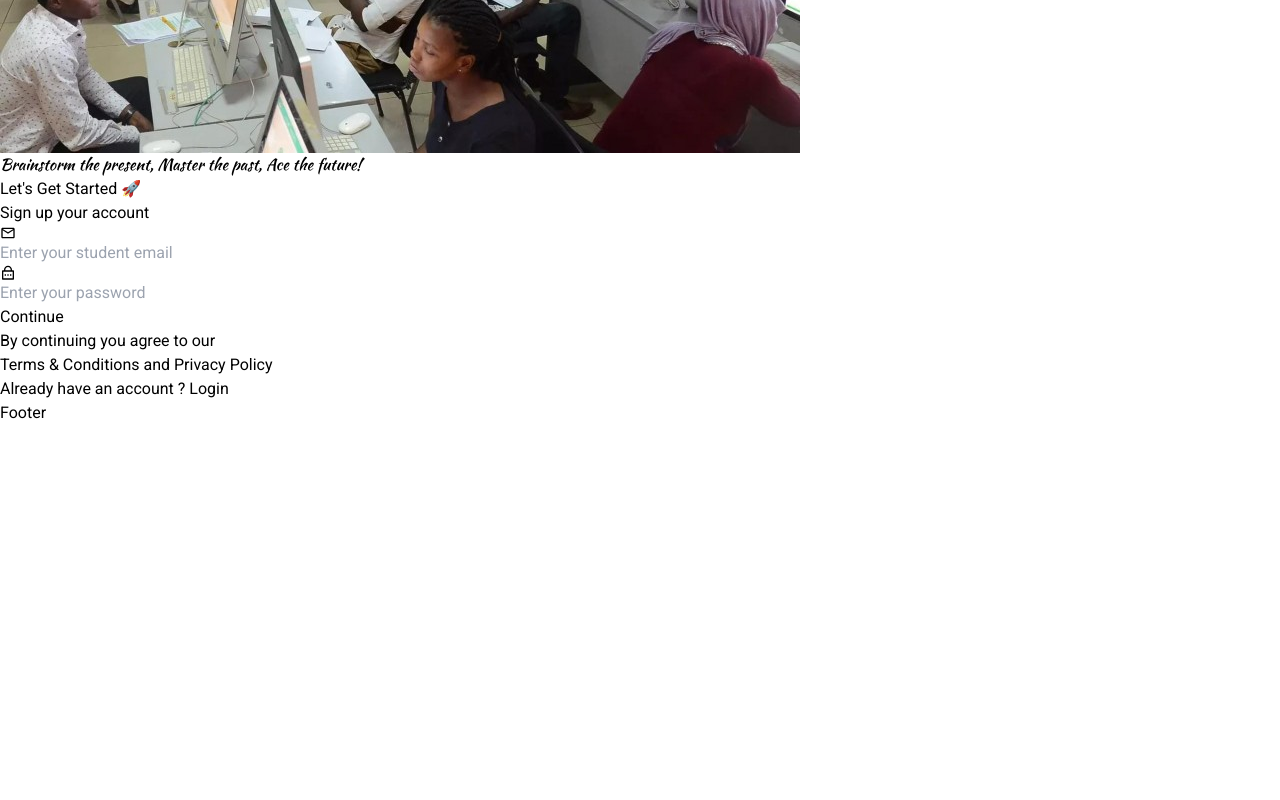
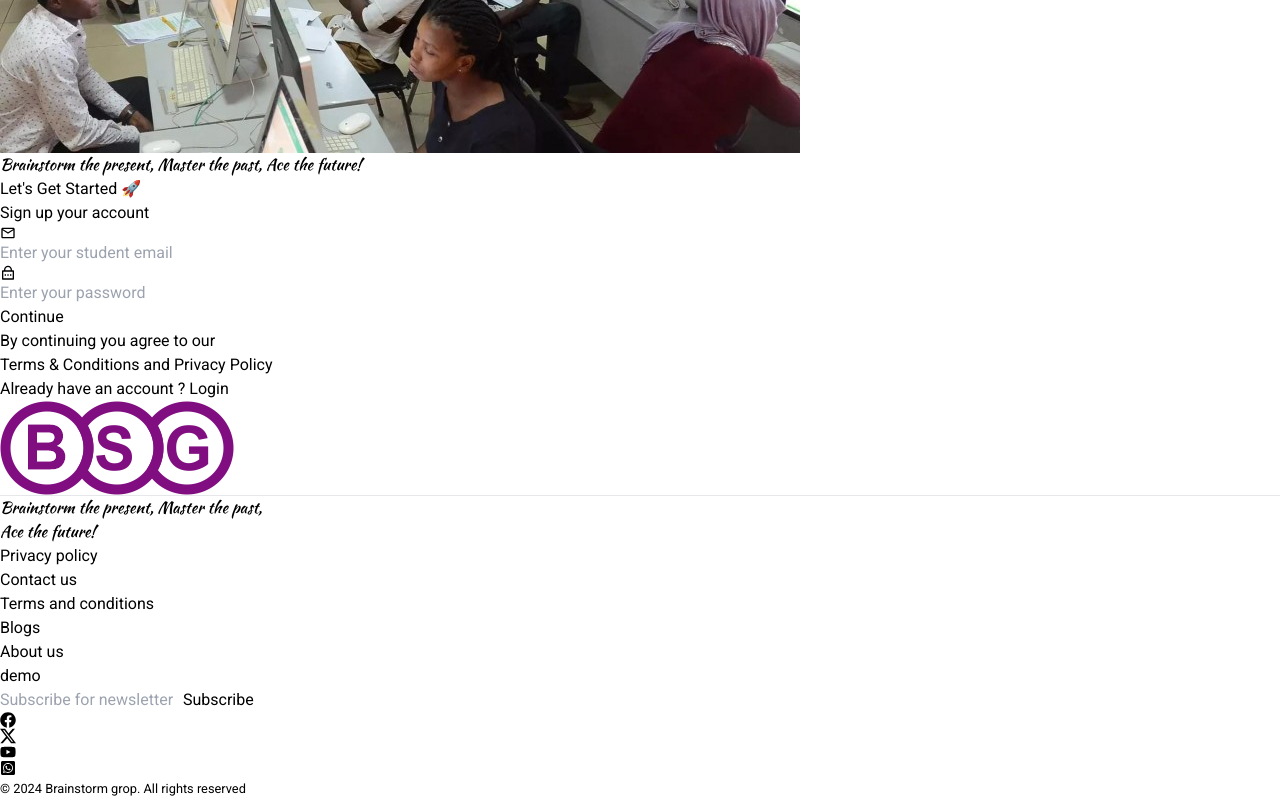
Before and after one commit to EDOHWARES/bsg, a React (Vite) app in the folder client/: page /auth/signup in a window 1280 px wide. Shown: the part 712-1512 px from the top of the page. Before the commit the page ends 1137 px from the top, so only its background shows below. Built offline with nearby package versions, Linux system fonts and the light colour scheme.

Commit message:
created page footer -du

```diff
--- a/client/src/components/Footer/Footer.jsx
+++ b/client/src/components/Footer/Footer.jsx
@@ -1,8 +1,47 @@
-import React from 'react'
+import React from 'react';
+import { images } from '../../assets/assets';
+import { FaFacebook } from "react-icons/fa";
+import { BsTwitterX } from "react-icons/bs";
+import { FaYoutube } from "react-icons/fa";
+import { FaWhatsappSquare } from "react-icons/fa";
+
 
 const Footer = () => {
   return (
-    <div>Footer</div>
+    <footer className='px-2 md:px-10 bg-lime-50 pt-10 mt-8'>
+      <div className='space-y-4'>
+        <div className="top flex items-start justify-between">
+          <div className='flex flex-col gap-4'>
+            <img src={images.logo} alt="logo" className='w-[5rem]' />
+            <hr />
+            <p className='kaushan text-2xl'>Brainstorm the present, Master the past, <br /> Ace the future!</p>
+            </div>
+          <ul className='flex flex-col gap-1 text-gray-600'>
+            <li className='cursor-pointer border-b border-b-transparent hover:border-b-[#800e80] duration-500 w-fit'>Privacy policy</li>
+            <li className='cursor-pointer border-b border-b-transparent hover:border-b-[#800e80] duration-500 w-fit'>Contact us</li>
+            <li className='cursor-pointer border-b border-b-transparent hover:border-b-[#800e80] duration-500 w-fit'>Terms and conditions</li>
+            <li className='cursor-pointer border-b border-b-transparent hover:border-b-[#800e80] duration-500 w-fit'>Blogs</li>
+            <li className='cursor-pointer border-b border-b-transparent hover:border-b-[#800e80] duration-500 w-fit'>About us</li>
+            <li className='cursor-pointer border-b border-b-transparent hover:border-b-[#800e80] duration-500 w-fit'>demo</li>
+          </ul>
+          <div className='flex flex-col items-center gap-6'>
+            <form className='flex flex-col items-start gap-2'>
+              <input placeholder='Subscribe for newsletter' type="email" className='bg-white w-[20rem] indent-4 h-[3rem] rounded-[8px] border' />
+              <button className='flex items-center justify-center w-full text-white h-[3rem] px-4 rounded-[8px] bg-[#800e80]'>Subscribe</button>
+            </form>
+            <div className="socials flex items-center gap-2 text-2xl text-gray-600">
+              <FaFacebook className='cursor-pointer hover:text-black duration-500' />
+              <BsTwitterX className='cursor-pointer hover:text-black duration-500'/>
+              <FaYoutube className='cursor-pointer hover:text-black duration-500'/>
+              <FaWhatsappSquare className='cursor-pointer hover:text-black duration-500'/>
+            </div>
+          </div>
+        </div>
+        <div className="bottom w-full text-center border-t text-gray-600 py-4">
+          <small>&copy; 2024 Brainstorm grop. All rights reserved</small>
+        </div>
+      </div>
+    </footer>
   )
 }
 
```
